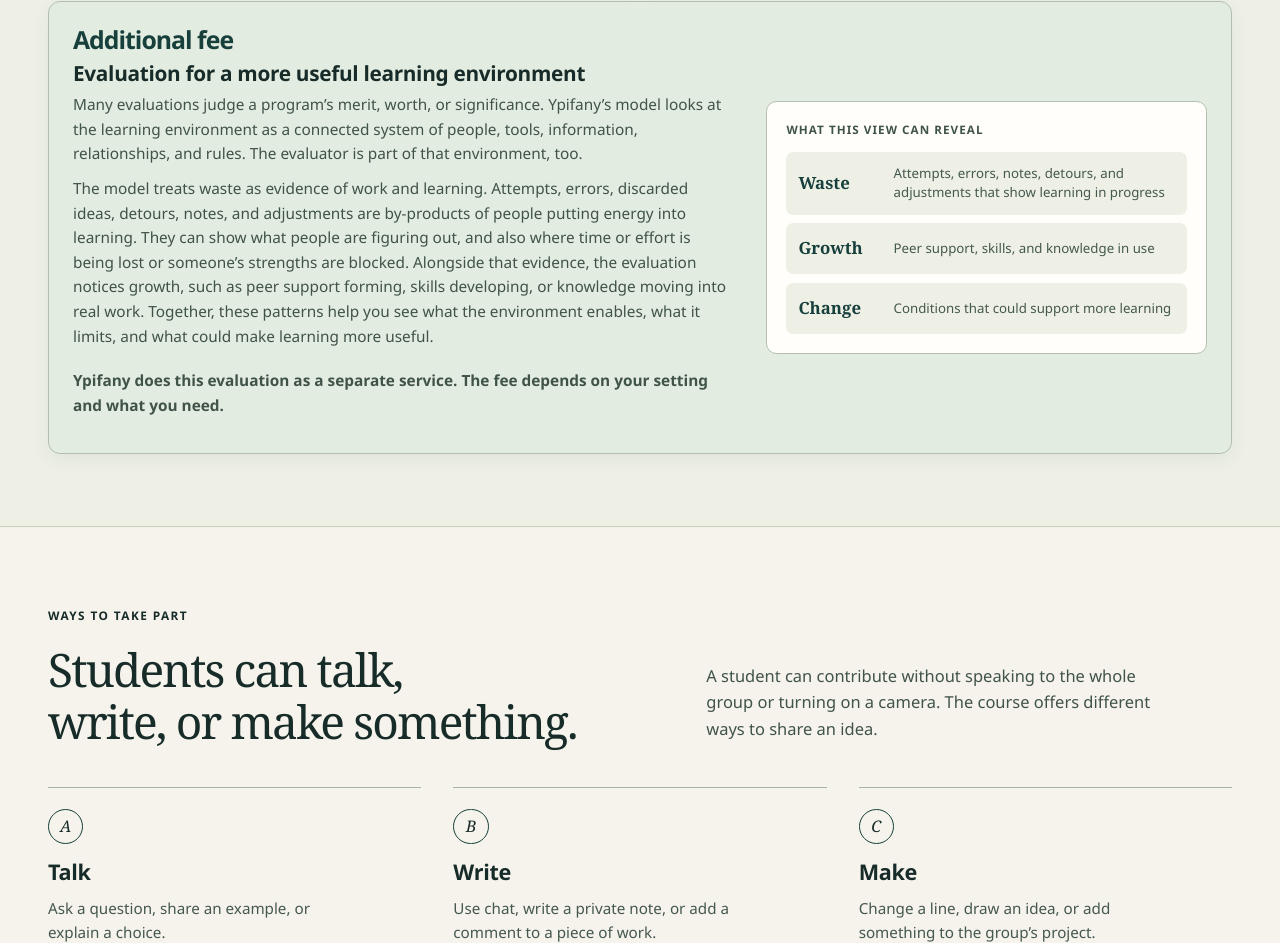
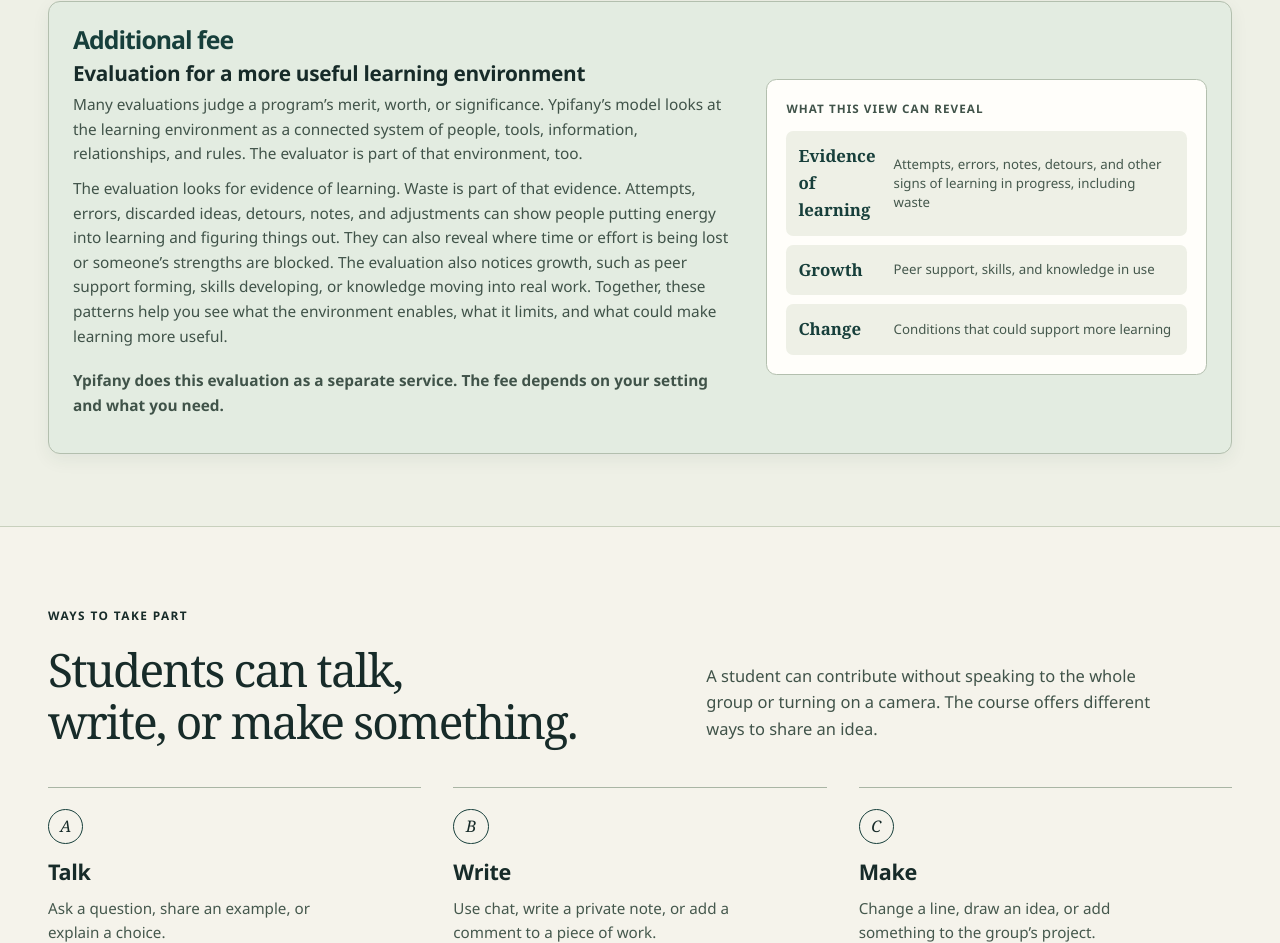
Before and after one commit to Ypifany/ai-and-you, a plain HTML site: page index.html in a window 1280 px wide. Shown: the part 4662-5605 px from the top of the page. Drawn offline with Linux system fonts and the light colour scheme.

Commit message:
Frame waste as part of learning evidence

```diff
--- a/index.html
+++ b/index.html
@@ -842,13 +842,13 @@
 <p class="pricing-price">Additional fee</p>
 <h3>Evaluation for a more useful learning environment</h3>
 <p>Many evaluations judge a program’s merit, worth, or significance. Ypifany’s model looks at the learning environment as a connected system of people, tools, information, relationships, and rules. The evaluator is part of that environment, too.</p>
-<p>The model treats waste as evidence of work and learning. Attempts, errors, discarded ideas, detours, notes, and adjustments are by-products of people putting energy into learning. They can show what people are figuring out, and also where time or effort is being lost or someone’s strengths are blocked. Alongside that evidence, the evaluation notices growth, such as peer support forming, skills developing, or knowledge moving into real work. Together, these patterns help you see what the environment enables, what it limits, and what could make learning more useful.</p>
+<p>The evaluation looks for evidence of learning. Waste is part of that evidence. Attempts, errors, discarded ideas, detours, notes, and adjustments can show people putting energy into learning and figuring things out. They can also reveal where time or effort is being lost or someone’s strengths are blocked. The evaluation also notices growth, such as peer support forming, skills developing, or knowledge moving into real work. Together, these patterns help you see what the environment enables, what it limits, and what could make learning more useful.</p>
 <p class="pricing-note">Ypifany does this evaluation as a separate service. The fee depends on your setting and what you need.</p>
 </div>
-<div class="evaluation-visual" role="img" aria-label="Evaluation can reveal waste, signs of growth, and changes that could support learning">
+<div class="evaluation-visual" role="img" aria-label="Evaluation can reveal evidence of learning, including waste, signs of growth, and changes that could support learning">
 <p class="evaluation-visual-title">What this view can reveal</p>
 <div class="evaluation-lenses">
-<div><strong>Waste</strong><span>Attempts, errors, notes, detours, and adjustments that show learning in progress</span></div>
+<div><strong>Evidence of learning</strong><span>Attempts, errors, notes, detours, and other signs of learning in progress, including waste</span></div>
 <div><strong>Growth</strong><span>Peer support, skills, and knowledge in use</span></div>
 <div><strong>Change</strong><span>Conditions that could support more learning</span></div>
 </div>
```
